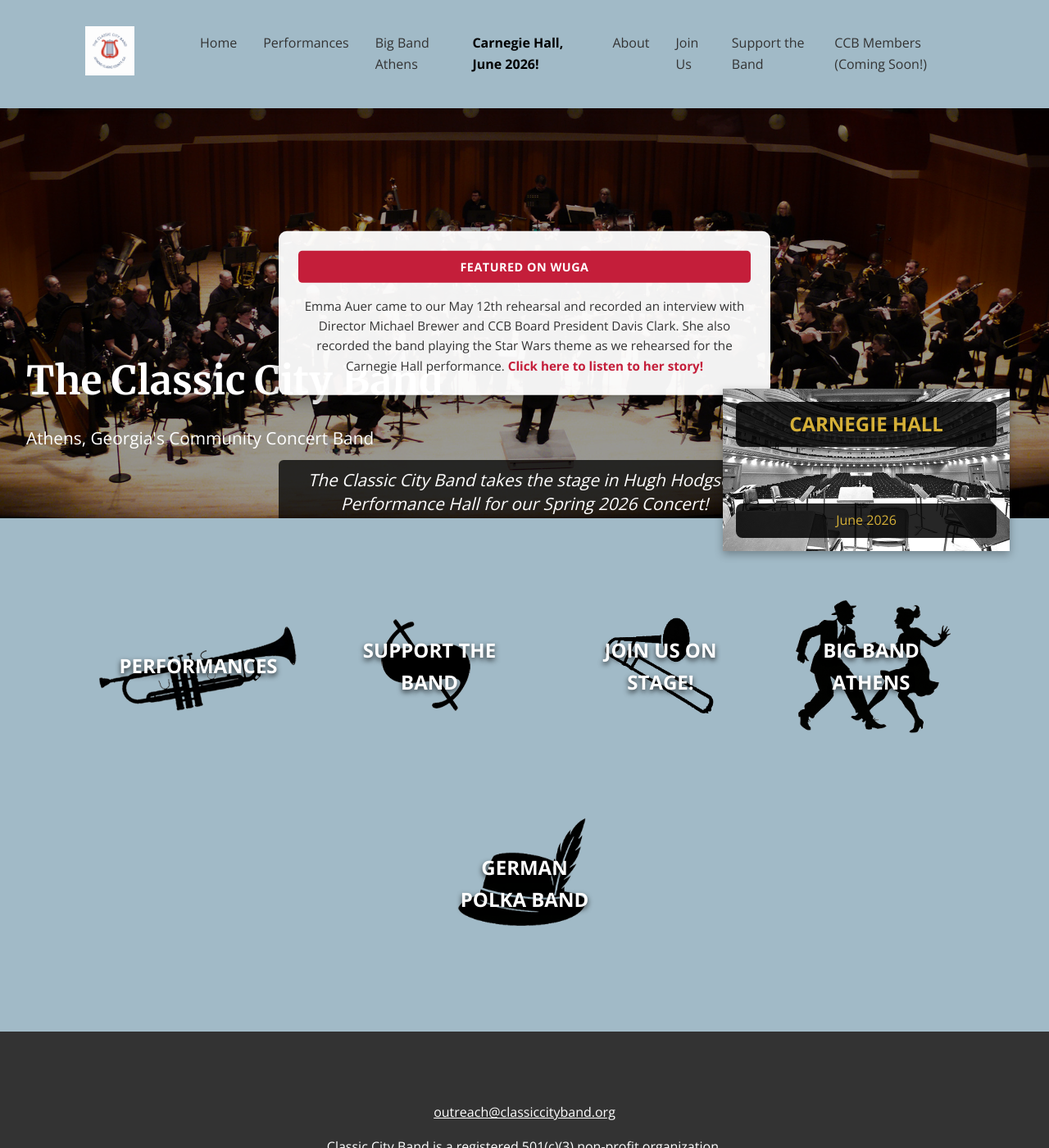
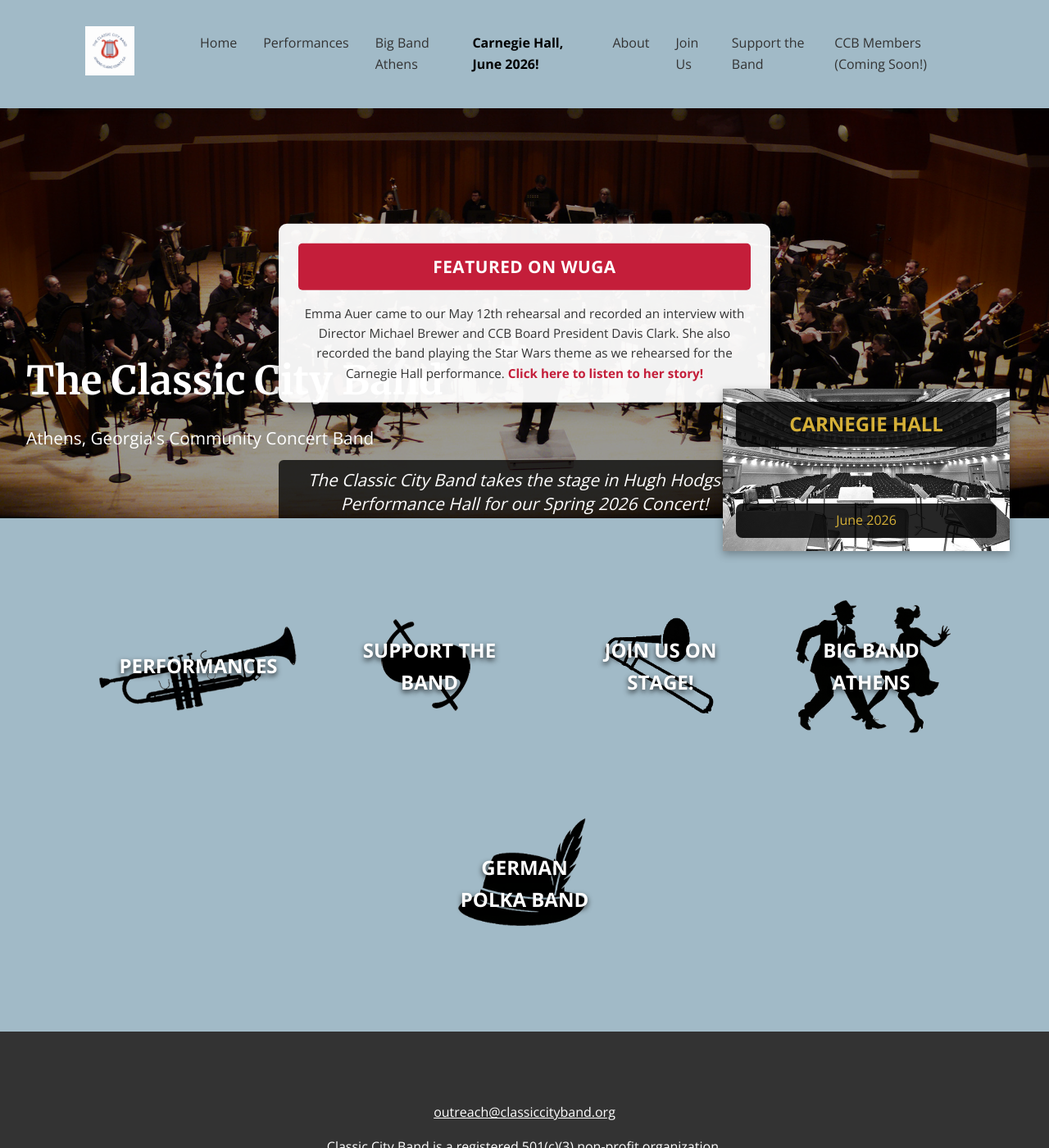
Before and after one commit to webmasterCCB/CCBwebsite, a Jekyll site: the page built from index.html, in a window 1280 px wide and 1400 px high. Shown: the whole window at 82% size. Built offline with Jekyll 4.4.1, drawn with Linux system fonts in a browser that asks for light colours; comment, search, counter and statistics services are not loaded.

Commit message:
Update style.css

```diff
--- a/assets/css/style.css
+++ b/assets/css/style.css
@@ -210,8 +210,8 @@ nav a:hover {
   background: var(--primary-red);
   color: white;
   font-weight: bold;
-  font-size: 0.9rem;
-  padding: 0.5rem 1rem;
+  font-size: 1.3rem;
+  padding: 0.75rem 1.5rem;
   border-radius: 5px;
   text-align: center;
   margin-bottom: 1rem;
```
